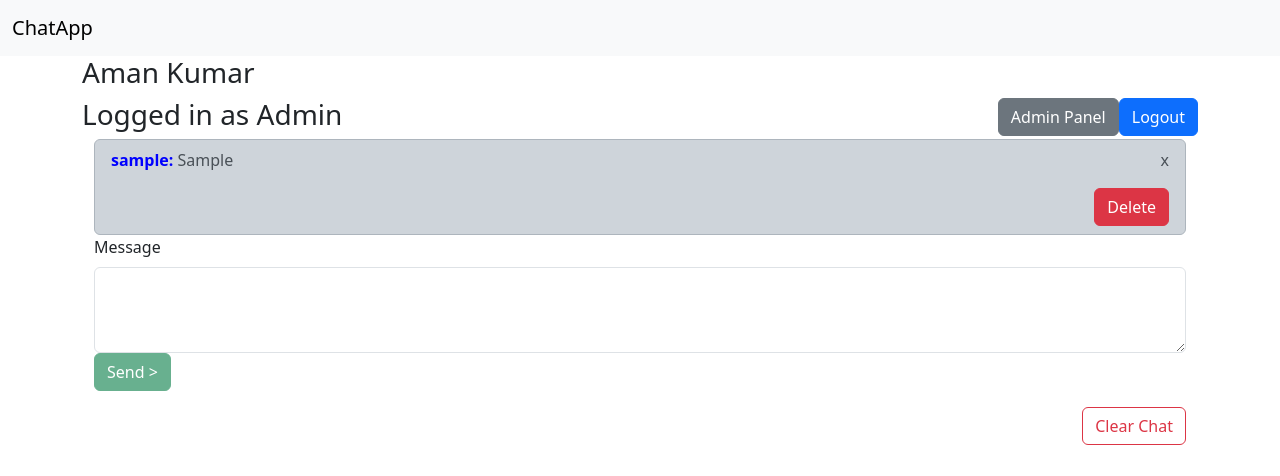
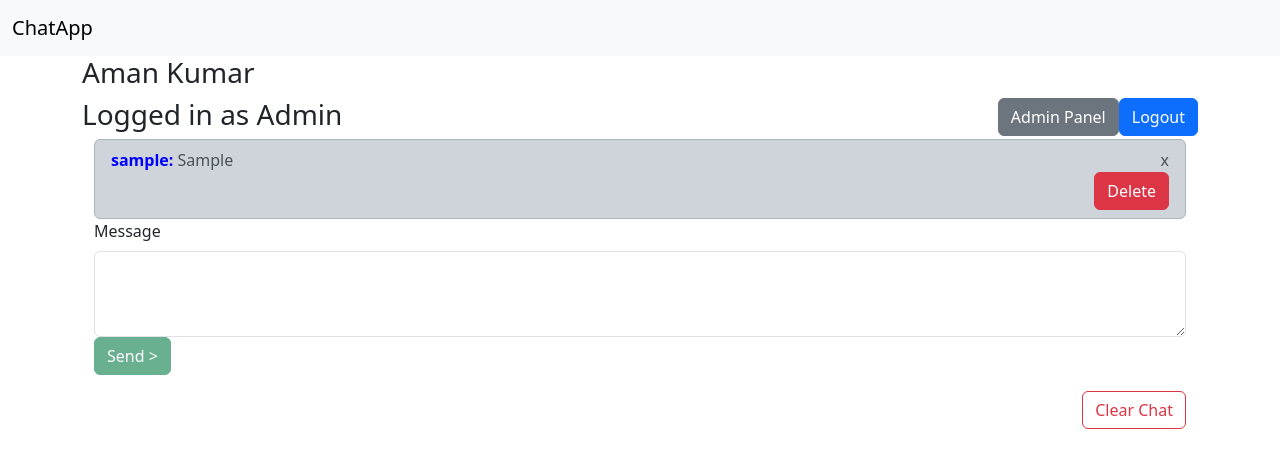
Before and after one commit to hisuperaman/flask_chat_app, a Flask app: page /home in a window 1280 px wide. Shown: the top 476 px of the page. Run offline with Flask 3, Linux system fonts and the light colour scheme; a user stored in the database is signed in; tables that the repository leaves empty hold one stand-in row (values such as "Sample post"); some libraries are stand-ins or nearby versions.

Commit message:
Update app_home.html

```diff
--- a/templates/app_home.html
+++ b/templates/app_home.html
@@ -39,7 +39,7 @@
             <input type="hidden" name="sessionUID" id="sessionUID" value="{{session['uid']}}">
             <ul class="list-group" id="chat_box">
             {% for msg in msgs|reverse %}
-                <li class="list-group-item list-group-item-dark"><p><span style="color: blue; font-weight: bolder;">{{msg.username}}:</span> {{msg.msg}}<span style="float: right;">{{msg.timestamp}}</span></p>
+                <li class="list-group-item list-group-item-dark themsg"><span style="color: blue; font-weight: bolder;">{{msg.username}}:</span> {{msg.msg}}<span style="float: right;">{{msg.timestamp}}</span>
                     <input type="hidden" class="msgids" name="msgid" id="msgID" value="{{msg.msgid}}">
                     {% if session['uid']==msg['uid'] or session['uid']==admin.uid %}
                         <div><button type="button" class="btn btn-danger" style="float: right;" id="deleteMsg" onclick="deleteBtn.call(this)">Delete</button></div>
```
